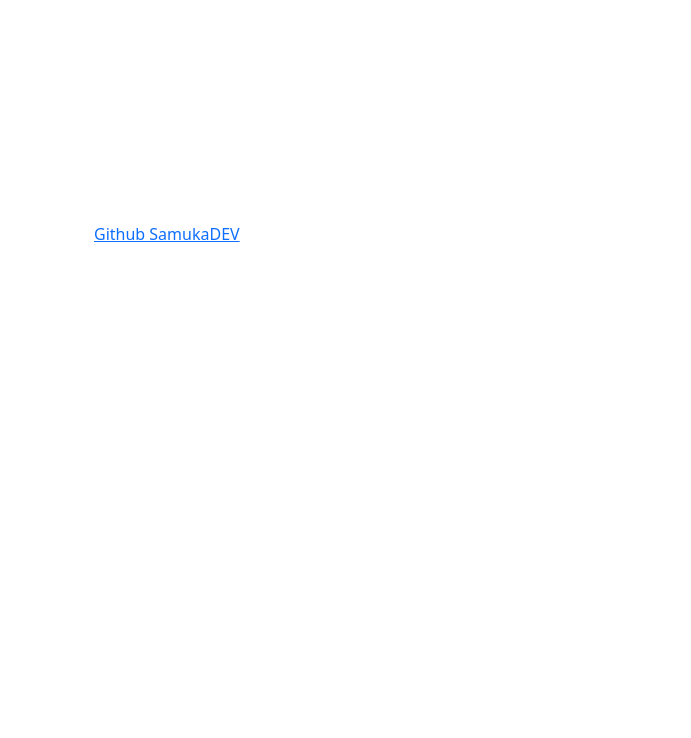
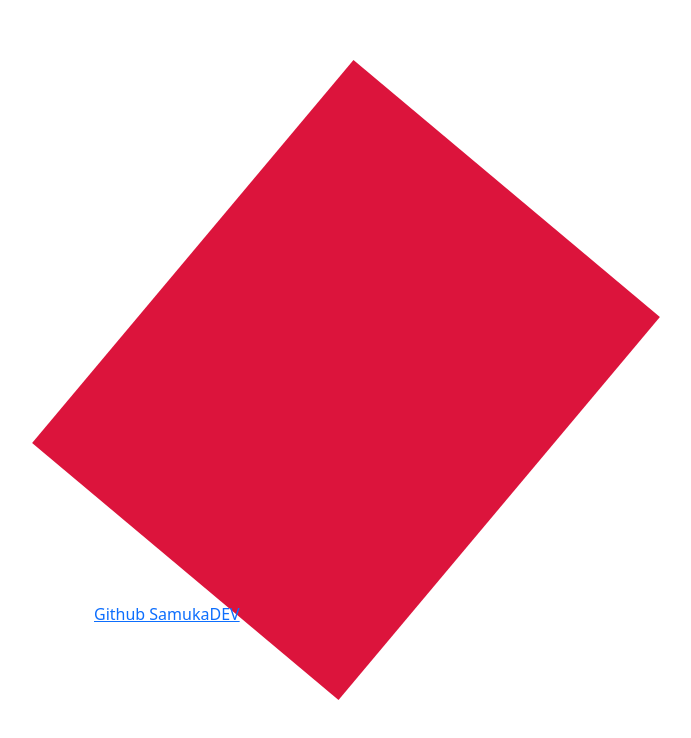
Before and after one commit to SamukaDEV/react-stackblitz, a React (Create React App) app: page / in a window 1280 px wide. Shown: the part 520-1258 px from the top of the page, without its empty margins (306-997 px from the left). Before the commit the page ends 800 px from the top, so only its background shows below. Built offline with nearby package versions, Linux system fonts and the light colour scheme.

Commit message:
2 files modified

```diff
--- a/src/App.js
+++ b/src/App.js
@@ -77,12 +77,13 @@
         style={{
           position: 'absolute',
           left: 10,
-          bottom: 0
+          bottom: 20
         }}
         target="blank"
       >
         Github SamukaDEV
       </a>
+      <div className="bv-1" />
     </div>
   );
 }
--- a/src/style.css
+++ b/src/style.css
@@ -2,6 +2,12 @@
 
 * {
   outline: none;
+}
+
+body {
+  overflow: hidden;
+  height: 100vh;
+  width: 100vw;
 }
 
 input {
@@ -42,6 +48,16 @@
   padding-right: 10px;
 }
 
+.bv-1 {
+  position: sticky;
+  height: 400px;
+  width: 500px;
+  transform: rotate(-50deg);
+  right: 0px;
+  bottom: -300px;
+  background: crimson;
+  z-index: -1;
+}
 /* SCROLL */
 /* width */
 ::-webkit-scrollbar {
```
